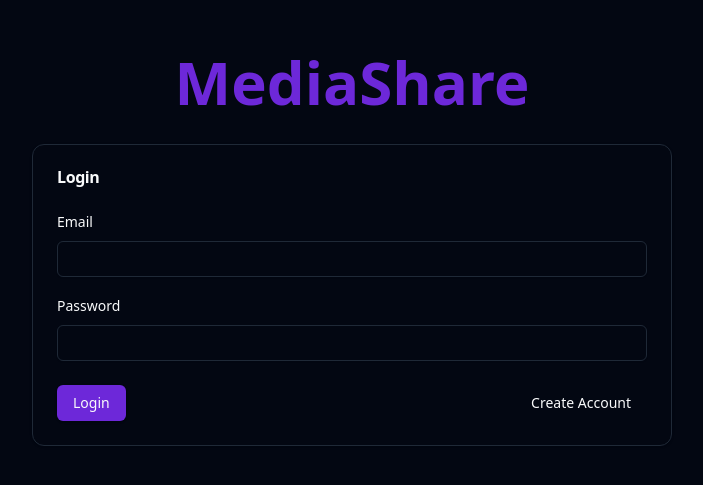
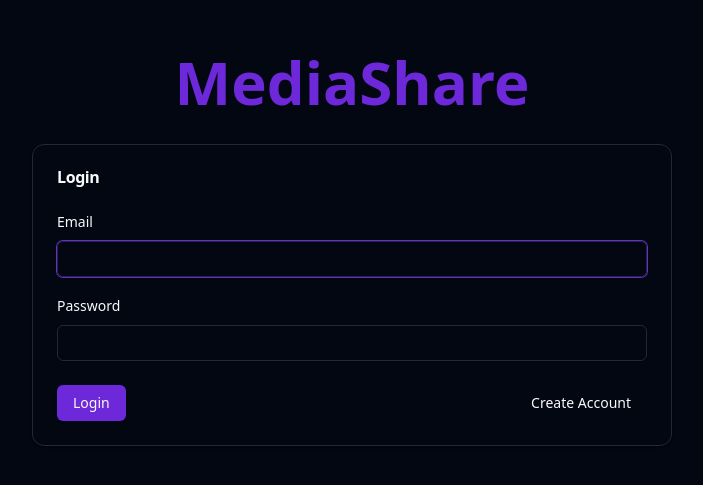
Before and after one commit to Davenchy/media-share, a React (Vite) app in the folder web_client/: page / in a window 1280 px wide. Shown: the part 151-636 px from the top of the page, without its empty margins (288-991 px from the left). Built offline with nearby package versions, Linux system fonts and the light colour scheme; no server answers.

Commit message:
add auto focus to the first field in both login and register forms

```diff
--- a/web_client/src/components/auth_forms/LoginForm.tsx
+++ b/web_client/src/components/auth_forms/LoginForm.tsx
@@ -68,7 +68,7 @@ export function LoginForm({ toggleForm }: { toggleForm: () => void }) {
         <FieldErrorView error={errors.root?.message} />
         <div className="space-y-2">
           <Label htmlFor="email">Email</Label>
-          <Input type="email" id="email" {...register("email")} />
+          <Input type="email" id="email" autoFocus {...register("email")} />
           <FieldErrorView error={errors.email?.message} />
         </div>
         <div className="space-y-2">
--- a/web_client/src/components/auth_forms/RegisterForm.tsx
+++ b/web_client/src/components/auth_forms/RegisterForm.tsx
@@ -86,7 +86,12 @@ export function RegisterForm({ toggleForm }: { toggleForm: () => void }) {
         <FieldErrorView error={errors.root?.message} />
         <div className="space-y-2">
           <Label htmlFor="username">Username</Label>
-          <Input type="name" id="username" {...register("username")} />
+          <Input
+            type="name"
+            id="username"
+            autoFocus
+            {...register("username")}
+          />
           <FieldErrorView error={errors.username?.message} />
         </div>
         <div className="space-y-2">
```
